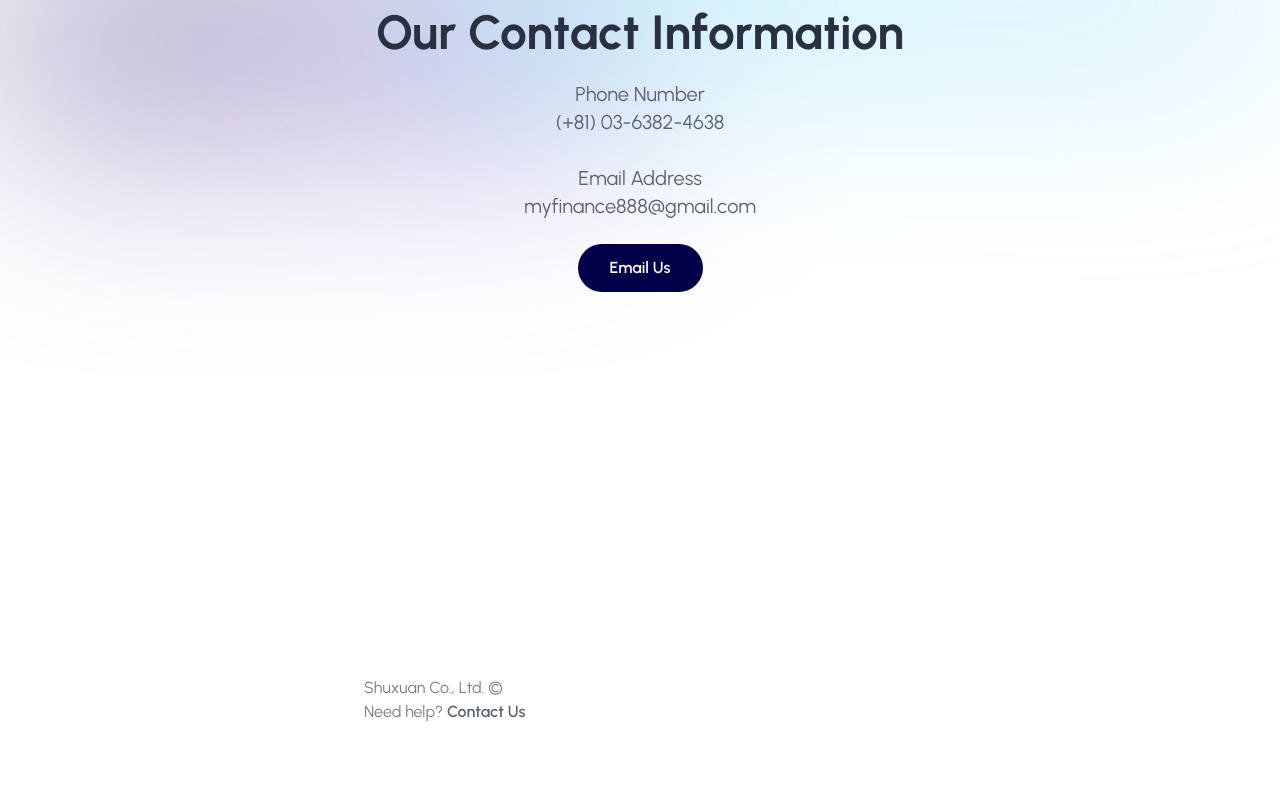
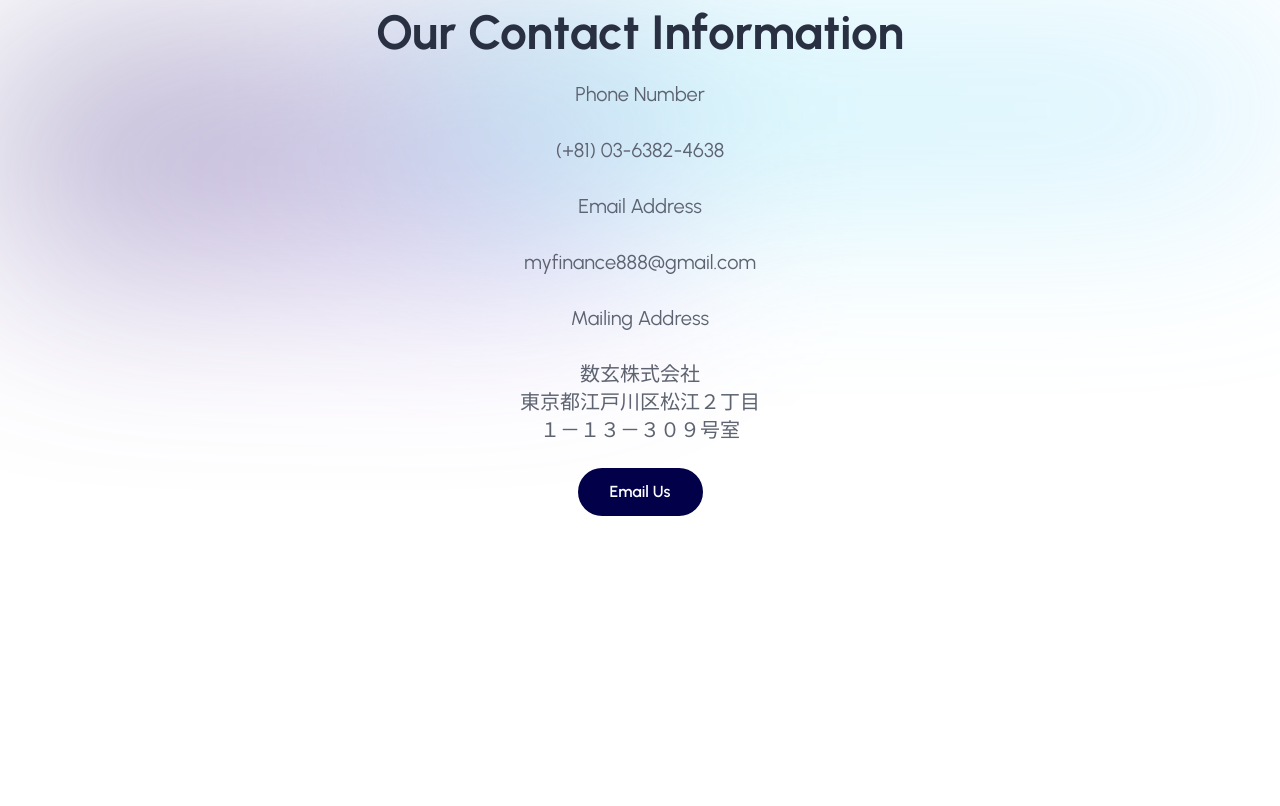
Before and after one commit to Shuxuan-Co-LTD/shuxuan.github.io, an Astro site: page / in a window 1280 px wide. Shown: the part 3596-4402 px from the top of the page. Built offline with nearby package versions, Linux system fonts and the light colour scheme; Astro itself is replaced by a stand-in of ours.

Commit message:
added mailing address

```diff
--- a/src/components/CallToAction.astro
+++ b/src/components/CallToAction.astro
@@ -22,8 +22,9 @@ import Container from "./Container.astro"
       <div class="mt-6 m-auto space-y-6 md:w-8/12 lg:w-7/12">
         <h1 class="text-center text-4xl font-bold text-gray-800 dark:text-white md:text-5xl">Our Contact Information</h1>
         <p class="text-center text-xl text-gray-600 dark:text-gray-300">
-          Phone Number <br /> (+81) 03-6382-4638 <br /> <br />
-          Email Address <br /> myfinance888@gmail.com
+          Phone Number <br /> <br /> (+81) 03-6382-4638 <br /> <br />
+          Email Address <br /> <br /> myfinance888@gmail.com <br /> <br />
+          Mailing Address <br /> <br /> 数玄株式会社 <br /> 東京都江戸川区松江２丁目 <br /> １－１３－３０９号室
         </p>
         <div class="flex flex-wrap justify-center gap-6">
           <a
```
